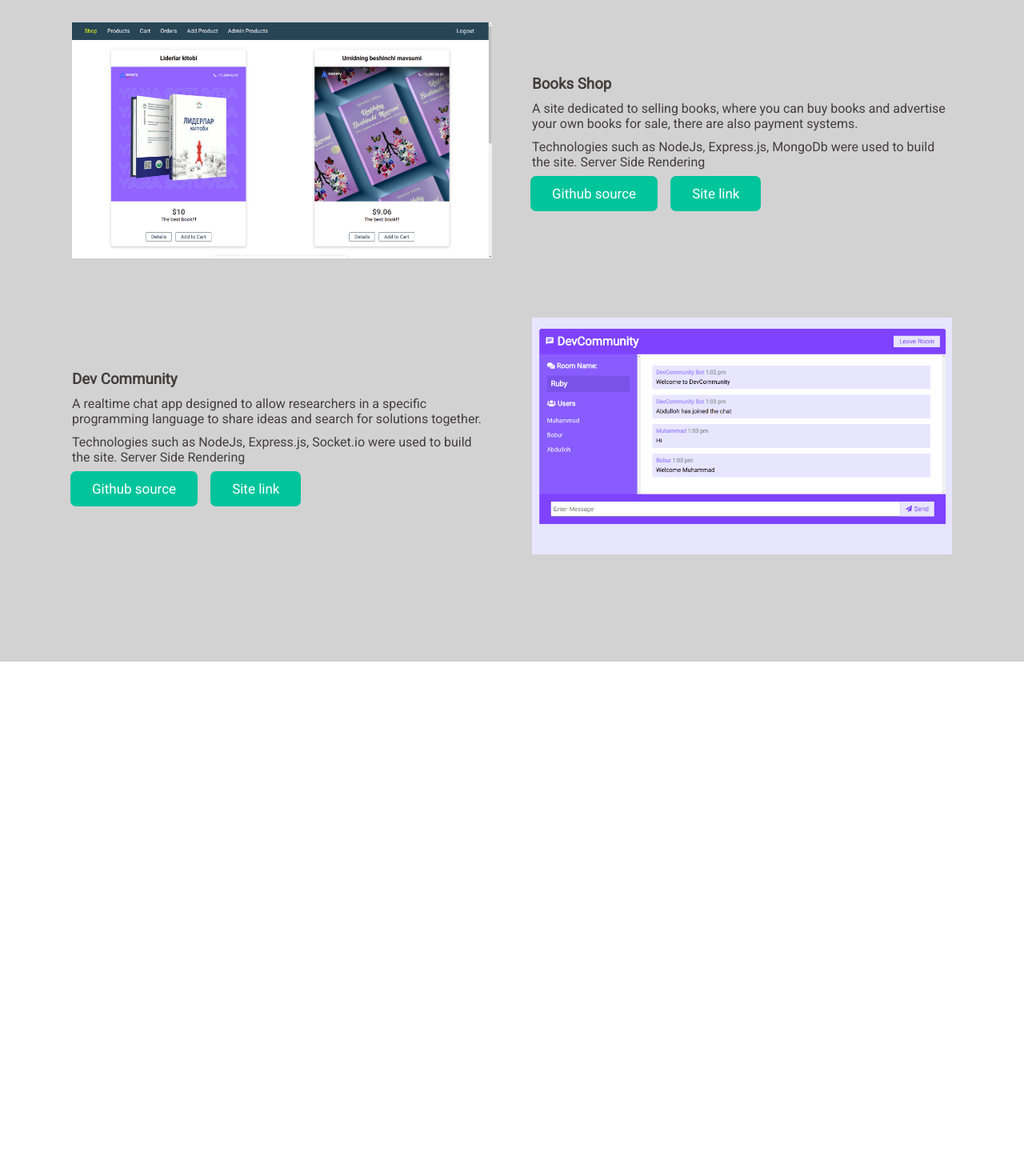
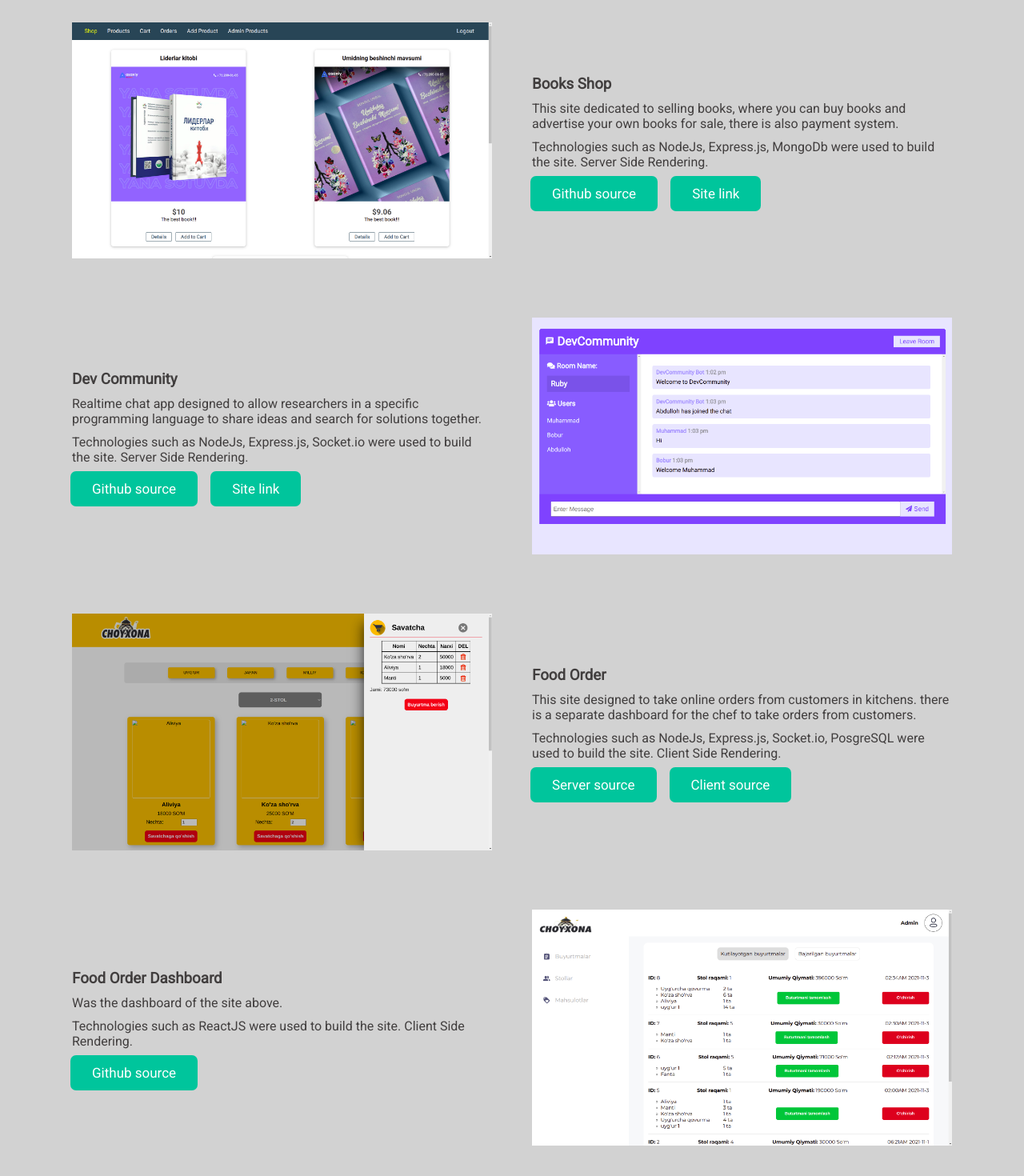
Before and after one commit to Muhammadboburshoh/me-portfolio, a React (Create React App) app: page / in a window 1280 px wide. Shown: the part 1000-2470 px from the top of the page at 80% size. Before the commit the page ends 1827 px from the top, so only its background shows below. Built offline with nearby package versions, Linux system fonts and the light colour scheme.

Commit message:
edit work section

```diff
--- a/src/componints/Work/work.jsx
+++ b/src/componints/Work/work.jsx
@@ -3,6 +3,9 @@ import { Link } from 'react-router-dom';
 import "./work.css"
 import bookShopImg from "../../images/book-shop.png"
 import chatApp from "../../images/chat-app.png"
+import foodOrder from "../../images/food-order.png"
+import foodDashboard from "../../images/food-dashboard.png"
+
 
 
 function Work ({myRef}) {
@@ -21,8 +24,8 @@ function Work ({myRef}) {
             </div>
             <div className="work-text-wrapper">
               <h3>Books Shop</h3>
-              <p>A site dedicated to selling books, where you can buy books and advertise your own books for sale, there are also payment systems.</p>
-              <p>Technologies such as NodeJs, Express.js, MongoDb were used to build the site. Server Side Rendering</p>
+              <p>This site dedicated to selling books, where you can buy books and advertise your own books for sale, there is also payment system.</p>
+              <p>Technologies such as NodeJs, Express.js, MongoDb were used to build the site. Server Side Rendering.</p>
               <div>
                 <Link onClick={openTab("https://github.com/Muhammadboburshoh/book-shop-MongoDb")} to="" target="_blank" className="work-btn green-button github-btn"><span className="white-button-span">Github source</span></Link>
                 <Link onClick={openTab("https://books-shop-x.herokuapp.com")} to="" target="_blank" className="work-btn green-button github-btn"><span className="white-button-span">Site link</span></Link>
@@ -35,11 +38,38 @@ function Work ({myRef}) {
             </div>
             <div className="work-text-wrapper">
               <h3>Dev Community</h3>
-              <p>A realtime chat app designed to allow researchers in a specific programming language to share ideas and search for solutions together.</p>
-              <p>Technologies such as NodeJs, Express.js, Socket.io were used to build the site. Server Side Rendering</p>
+              <p>Realtime chat app designed to allow researchers in a specific programming language to share ideas and search for solutions together.</p>
+              <p>Technologies such as NodeJs, Express.js, Socket.io were used to build the site. Server Side Rendering.</p>
               <div>
                 <Link onClick={openTab("https://github.com/Muhammadboburshoh/realtime_chat")} to="" target="_blank" className="work-btn green-button github-btn"><span className="white-button-span">Github source</span></Link>
                 <Link onClick={openTab("https://dev-community-chat.herokuapp.com")} to="" target="_blank" className="work-btn green-button github-btn"><span className="white-button-span">Site link</span></Link>
+              </div>
+            </div>
+          </li>
+          <li className="work-item">
+            <div className="work-img-wrapper">
+              <img src={foodOrder} alt="" />
+            </div>
+            <div className="work-text-wrapper">
+              <h3>Food Order</h3>
+              <p>This site designed to take online orders from customers in kitchens. there is a separate dashboard for the chef to take orders from customers.</p>
+              <p>Technologies such as NodeJs, Express.js, Socket.io, PosgreSQL were used to build the site. Client Side Rendering.</p>
+              <div>
+                <Link onClick={openTab("https://github.com/Muhammadboburshoh/realtime_chat")} to="" target="_blank" className="work-btn green-button github-btn"><span className="white-button-span">Server source</span></Link>
+                <Link onClick={openTab("https://dev-community-chat.herokuapp.com")} to="" target="_blank" className="work-btn green-button github-btn"><span className="white-button-span">Client source</span></Link>
+              </div>
+            </div>
+          </li>
+          <li className="work-item">
+            <div className="work-img-wrapper">
+              <img src={foodDashboard} alt="" />
+            </div>
+            <div className="work-text-wrapper">
+              <h3>Food Order Dashboard</h3>
+              <p>Was the dashboard of the site above.</p>
+              <p>Technologies such as ReactJS were used to build the site. Client Side Rendering.</p>
+              <div>
+                <Link onClick={openTab("https://github.com/Muhammadboburshoh/realtime_chat")} to="" target="_blank" className="work-btn green-button github-btn"><span className="white-button-span">Github source</span></Link>
               </div>
             </div>
           </li>
```
Also changed, not shown: src/images/food-dashboard.png (added), src/images/food-order.png (added).
